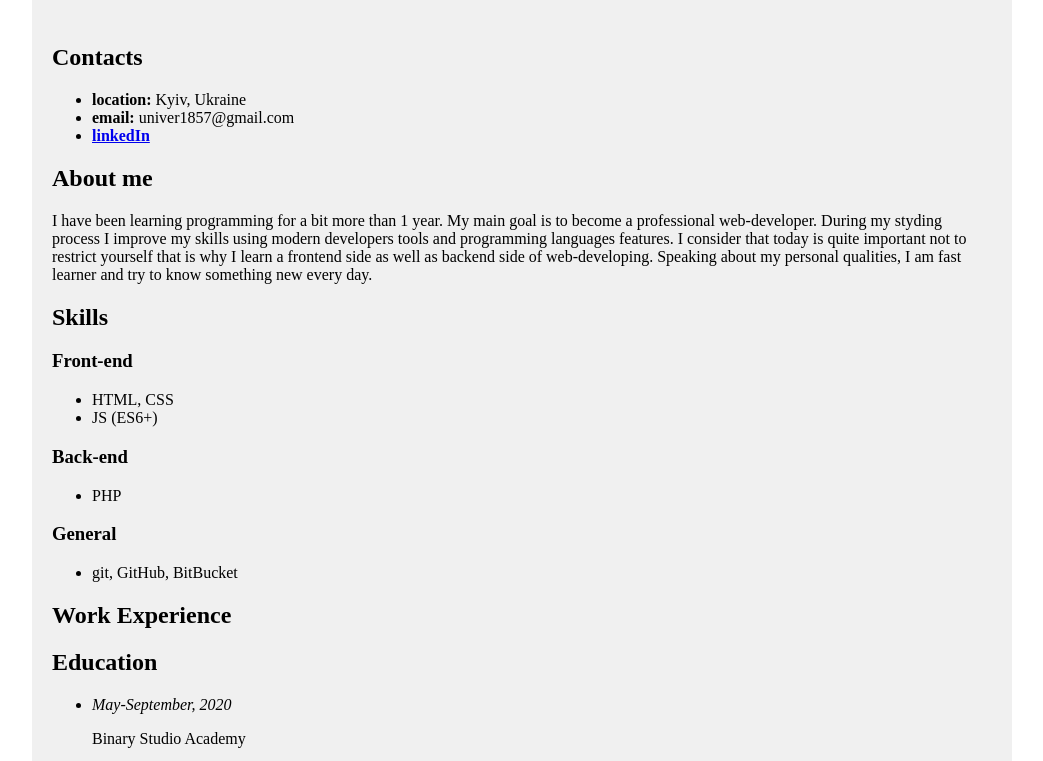
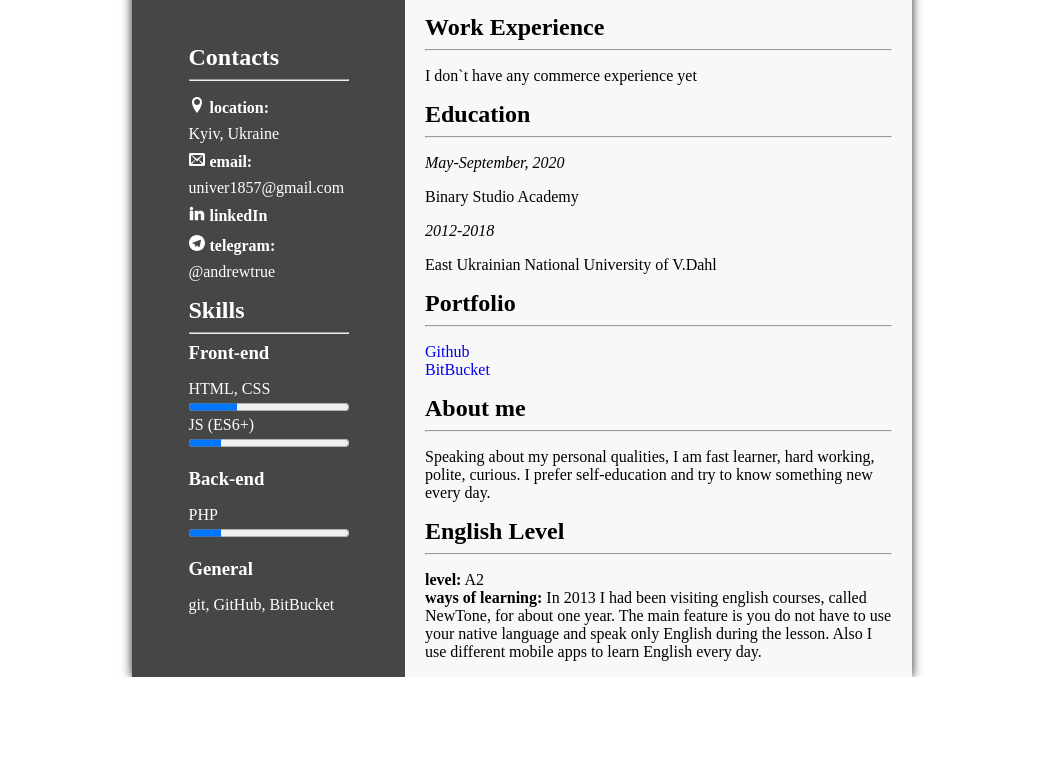
Before and after one commit to andytrue7/rsschool-cv, a plain HTML site: page index.html in a window 1280 px wide. Shown: the part 196-957 px from the top of the page, without its empty margins (118-1161 px from the left). After the commit the page ends 873 px from the top, so only its background shows below. Drawn offline with Linux system fonts and the light colour scheme.

Commit message:
feat: add styles

```diff
--- a/css/style.css
+++ b/css/style.css
@@ -7,24 +7,100 @@ body {
   padding: 0px;
 }
 
-.wrapper {
-  width: 980px;
-  margin: 0 auto;
-  background-color: rgb(240, 240, 240);
-  padding: 20px 20px;
+h2, h3 {
+  margin: 0;
 }
 
-.header__container {
+ul {
+  padding: 0;
+}
+
+li {
+  list-style: none;
+}
+
+a {
+  text-decoration: none;
+}
+
+.wrapper {
+  width: 780px;
+  margin: 0 auto;
+  background-color: rgb(248, 248, 248);
+  box-shadow: 0px 0px 10px rgb(37, 37, 37);
+}
+
+.container {
   display: flex;
 }
 
+.left-column {
+  width: 35%;
+  background-color: rgb(70, 70, 70);
+  display: flex;
+  justify-content: center;
+  padding: 30px 0px;
+}
+
+.right-column {
+  width: 65%;
+  display: flex;
+  justify-content: center;
+  padding: 0px 20px;
+}
+
 .avatar {
-  width: 200px;
-  height: 200px;
-  padding-right: 50px;
+  width: 150px;
+  height: 150px;
 }
 
 .avatar__image {
   width: 100%;
   border-radius: 50%;
 }
+
+.contacts {
+  color: #fff;
+}
+
+.contacts__list p {
+  margin: 8px 0px;
+}
+
+.contacts__list a {
+  color: #fff;
+}
+
+.location__label::before {
+  content: url('../assets/icons/location.svg');
+  color: #fff;
+  padding-right: 5px;
+}
+
+.email__label::before {
+  content: url('../assets/icons/envelop.svg');
+  color: #fff;
+  padding-right: 5px;
+}
+
+.linkedin__label::before {
+  content: url('../assets/icons/linkedin2.svg');
+  padding-right: 5px;
+  transform: translateY(-10px);
+  stroke: rgb(248, 246, 246);
+   fill: rgb(253, 253, 255);
+}
+
+.telegram {
+  margin-top: 10px;
+}
+
+.telegram__label::before {
+  content: url('../assets/icons/telegram.svg');
+  padding-right: 5px;
+  color: #fff;
+}
+
+.skills {
+  color: #fff;
+}
--- a/index.html
+++ b/index.html
@@ -10,47 +10,71 @@
 <body>
   <div class="wrapper">
     <header class="header">
-      <div class="header__container">
+      <div class="container">
+        <div class="left-column">
           <div class="avatar">
-          <img src="images/avatar.jpg" class="avatar__image" alt="">
+            <img src="images/avatar1.jpeg" class="avatar__image" alt="avatar">
           </div>
+        </div>
+        <div class="right-column">
           <div class="header__info">
             <h1>Andrey Trubchaninov</h1>
-          <h3>Junior JS developer</h3>
+            <h2>Junior JS developer</h2>
+          </div>
         </div>
       </div>
     </header>
+    <main class="container">
+      <div class="left-column">
+        <div class="content">
           <section class="contacts">
-      <h2>Contacts</h2>
-      <ul>
-        <li><strong>location:</strong> Kyiv, Ukraine</li>
-        <li><strong>email:</strong> univer1857@gmail.com</li>
-        <li><a href="https://www.linkedin.com/in/andrey-trubchaninov/"><strong>linkedIn</strong></a></li>
+            <div class="contacts__info">
+              <h2 class="contacts__title">Contacts</h2>
+              <hr>
+              <ul class="contacts__list">
+                <li class="location">
+                  <strong class="location__label">location:</strong>
+                  <p>Kyiv, Ukraine</p>
+                </li>
+                <li class="email">
+                  <strong class="email__label">email:</strong>
+                  <p>univer1857@gmail.com</p>
+                </li>
+                <li class="linkedin">
+                  <a href="https://www.linkedin.com/in/andrey-trubchaninov/">
+                    <strong class="linkedin__label">linkedIn</strong>
+                  </a>
+                </li>
+                <li class="telegram">
+                  <strong class="telegram__label">telegram:</strong>
+                  <p>@andrewtrue</p>
+                </li>
               </ul>
-    </section>
-    <section class="about-me">
-      <h2>About me</h2>
-      <p>
-        I have been learning programming for a bit more than 1 year.
-        My main goal is to become a professional web-developer.
-        During my styding process I improve my skills using modern developers tools and programming languages features.
-        I consider that today is quite important not to restrict yourself that is why I learn a frontend side as well as backend side of web-developing.
-        Speaking about my personal qualities, I am fast learner and try to know something new every day.
-      </p>
+            </div>
           </section>
           <section class="skills">
             <h2>Skills</h2>
+            <hr>
             <div class="skills__frontend">
               <h3>Front-end</h3>
               <ul>
-          <li>HTML, CSS </li>
-          <li>JS (ES6+) </li>
+                <li>
+                  <div>HTML, CSS</div>
+                  <progress max="100" value="30"></progress>
+                </li>
+                <li>
+                  <div>JS (ES6+)</div>
+                  <progress max="100" value="20"></progress>
+                </li>
               </ul>
             </div>
             <div class="skills__backend">
               <h3>Back-end</h3>
               <ul>
-          <li>PHP</li>
+                <li>
+                  <div>PHP</div>
+                  <progress max="100" value="20"></progress>
+                </li>
               </ul>
             </div>
             <div class="skills__general">
@@ -62,11 +86,18 @@
               </ul>
             </div>
           </section>
+        </div>
+      </div>
+      <div class="right-column">
+        <div class="content">
           <section class="experience">
             <h2>Work Experience</h2>
+            <hr>
+            <p>I don`t have any commerce experience yet</p>
           </section>
           <section class="education">
             <h2>Education</h2>
+            <hr>
             <ul>
               <li>
                 <em>May-September, 2020</em>
@@ -78,18 +109,37 @@
               </li>
             </ul>
           </section>
+          <section class="portfolio">
+            <h2>Portfolio</h2>
+            <hr>
+            <ul>
+              <li><a href="https://github.com/andytrue7">Github</a></li>
+              <li><a href="https://bitbucket.org/andytrue7">BitBucket</a></li>
+            </ul>
+          </section>
+          <section class="about-me">
+            <h2>About me</h2>
+            <hr>
+            <p>
+              Speaking about my personal qualities, I am fast learner, hard working, polite, curious. I prefer self-education and  try to know something new every day.
+            </p>
+          </section>
           <section class="english-level">
             <h2>English Level</h2>
+            <hr>
               <ul>
                 <li><strong>level:</strong> A2</li>
                 <li>
                   <strong>ways of learning:</strong>
                   In 2013 I had been visiting english courses, called NewTone, for about one year.
                   The main feature is you do not have to use your native language and speak only English during the lesson.
-            Also every day I use different mobile apps to learn English.
+                  Also I use different mobile apps to learn English every day.
                 </li>
               </ul>
           </section>
         </div>
+      </div>
+    </main>
+  </div>
 </body>
 </html>
```
Also changed, not shown: assets/icons/envelop.svg (added), assets/icons/linkedin2.svg (added), assets/icons/location.svg (added), assets/icons/telegram.svg (added), images/avatar.jpg (deleted), images/avatar1.jpeg (added). Lines whose indentation alone changed are shown as unchanged.
